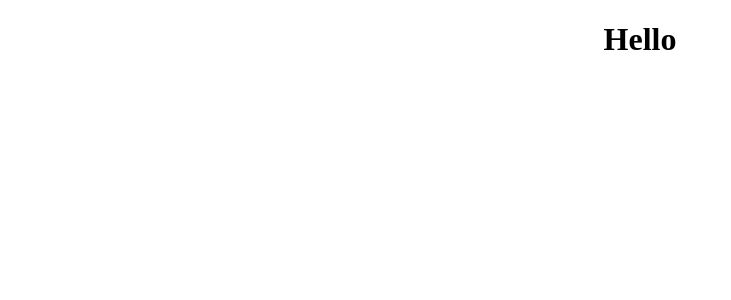
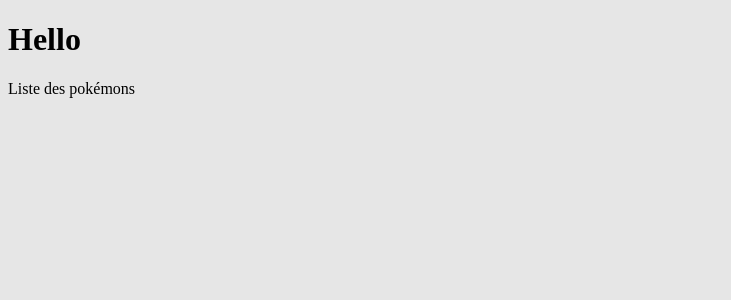
Before and after one commit to bastien-cordier/poke-api, a React (Create React App) app: page / in a window 1280 px wide. Shown: the top 300 px of the page, without its empty margins (0-731 px from the left). Built offline with nearby package versions, Linux system fonts and the light colour scheme.

Commit message:
Init archi

```diff
--- a/package.json
+++ b/package.json
@@ -6,9 +6,13 @@
     "@testing-library/jest-dom": "^5.14.1",
     "@testing-library/react": "^12.0.0",
     "@testing-library/user-event": "^13.2.1",
+    "bootstrap": "^5.1.3",
     "react": "^17.0.2",
+    "react-bootstrap": "^2.0.3",
     "react-dom": "^17.0.2",
+    "react-router-dom": "^6.2.1",
     "react-scripts": "5.0.0",
+    "sass": "^1.45.0",
     "web-vitals": "^2.1.0"
   },
   "scripts": {
--- a/src/App.css
+++ /dev/null
@@ -1,38 +0,0 @@
-.App {
-  text-align: center;
-}
-
-.App-logo {
-  height: 40vmin;
-  pointer-events: none;
-}
-
-@media (prefers-reduced-motion: no-preference) {
-  .App-logo {
-    animation: App-logo-spin infinite 20s linear;
-  }
-}
-
-.App-header {
-  background-color: #282c34;
-  min-height: 100vh;
-  display: flex;
-  flex-direction: column;
-  align-items: center;
-  justify-content: center;
-  font-size: calc(10px + 2vmin);
-  color: white;
-}
-
-.App-link {
-  color: #61dafb;
-}
-
-@keyframes App-logo-spin {
-  from {
-    transform: rotate(0deg);
-  }
-  to {
-    transform: rotate(360deg);
-  }
-}
--- a/src/App.js
+++ b/src/App.js
@@ -1,11 +1,20 @@
-import "./App.css";
+import React, { Component, Fragment } from "react";
 
-function App() {
-  return (
-    <div className="App">
-      <h1>Hello</h1>
-    </div>
-  );
+import Pokemons from "./containers/Pokemons";
+
+import "./App.scss";
+
+class App extends Component {
+  render() {
+    return (
+      <Fragment>
+        <div className="App">
+          <h1>Hello</h1>
+          <Pokemons />
+        </div>
+      </Fragment>
+    );
+  }
 }
 
 export default App;
--- /dev/null
+++ b/src/App.scss
@@ -0,0 +1,3 @@
+* {
+  background-color: #e6e6e6;
+}
--- /dev/null
+++ b/src/containers/Pokemons.js
@@ -0,0 +1,11 @@
+import { Fragment } from "react";
+
+const Pokemons = () => {
+  return (
+    <Fragment>
+      <p>Liste des pokémons</p>
+    </Fragment>
+  );
+};
+
+export default Pokemons;
```
Also changed, not shown: src/components/index.js (added), 1 other file (tests, documents, lock files or other folders).
